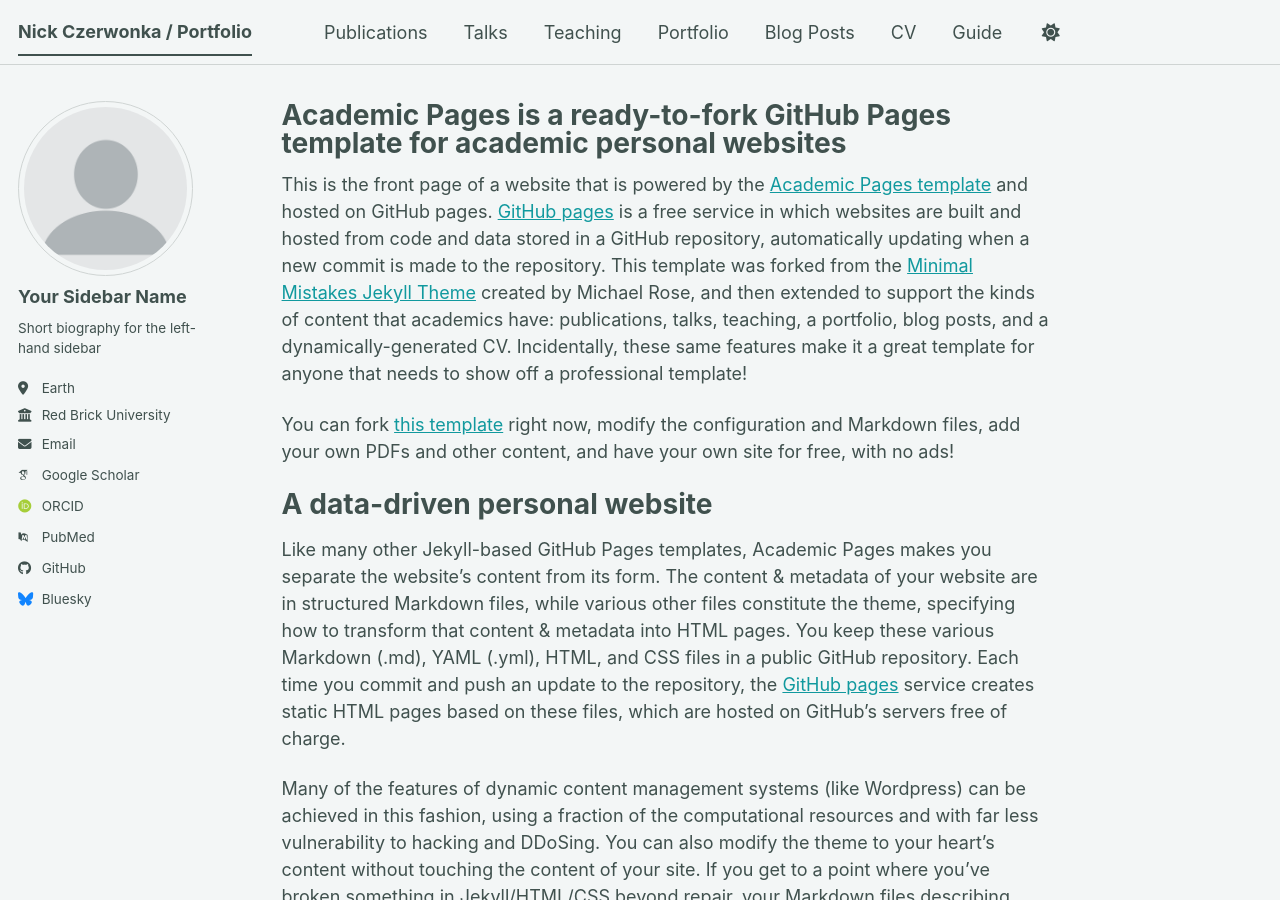
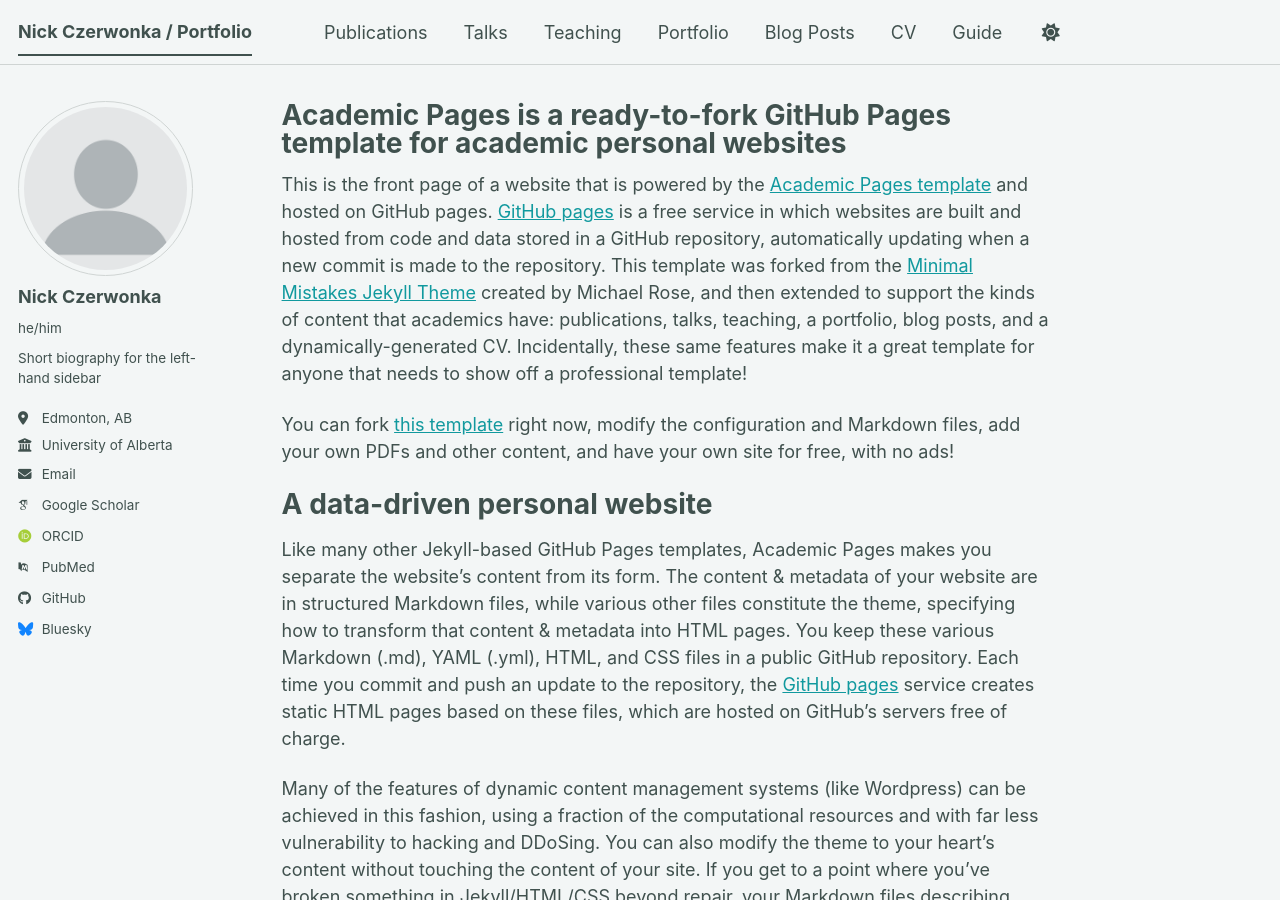
Before and after one commit to nczerwonka/portfolio, a Jekyll site: the page built from _pages/about.md, in a window 1280 px wide and 900 px high. Built offline with Jekyll 4.4.1, drawn with Linux system fonts in a browser that asks for light colours; some web fonts are replaced; a script bundle is joined from its source files by our own code; library files that are not in the unit come from our copies.

Commit message:
Update _config.yml

```diff
--- a/_config.yml
+++ b/_config.yml
@@ -13,9 +13,9 @@
 title_separator          : "-"
 name                     : &name "Nick Czerwonka"
 description              : &description "Your Name's academic portfolio"   # Update this with a general description of your site, this is the default if not overridden by a page
-url                      : https://academicpages.github.io # The base hostname & protocol for your site e.g. "https://[your GitHub username].github.io",
+url                      : 'https://nczerwonka.github.io/' # The base hostname & protocol for your site e.g. "https://[your GitHub username].github.io",
                                                            # or if you already have some other page hosted on Github then use "https://[your GitHub username].github.io/[Your Repo Name]"
-baseurl                  : "" # the subpath of your site, e.g. "/blog"
+baseurl                  : "/portfolio" # the subpath of your site, e.g. "/blog"
 repository               : "academicpages/academicpages.github.io"
 
 # Site Author - The following control what appear as part of the author content on the side bar.
@@ -24,11 +24,11 @@
 author:
   # Biographic information
   avatar           : "profile.png"
-  name             : "Your Sidebar Name"
-  pronouns         : # example: "she/her"
+  name             : "Nick Czerwonka"
+  pronouns         : "he/him" #example: "she/her"
   bio              : "Short biography for the left-hand sidebar"
-  location         : "Earth"
-  employer         : "Red Brick University"
+  location         : "Edmonton, AB"
+  employer         : "University of Alberta"
   uri              : # URL
   email            : "none@example.org"
 
```
